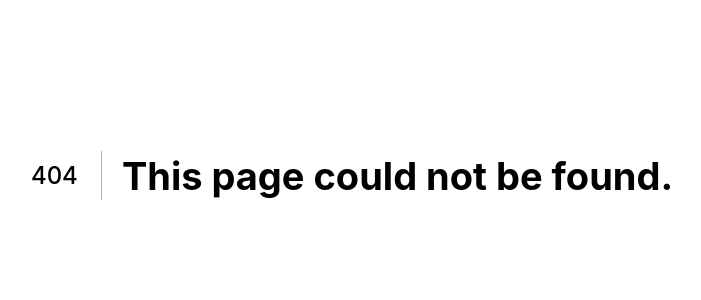
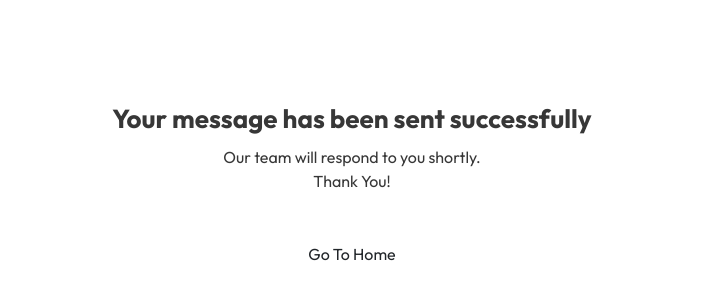
Before and after one commit to rohit9096/Intime-netlify, a Next.js app: page /Thankyou in a window 1280 px wide. Before the commit this address had no page. Shown: the part 224-524 px from the top of the page, without its empty margins (288-989 px from the left). Built offline with nearby package versions, Linux system fonts and the light colour scheme.

Commit message:
updating contact form

```diff
--- a/components/Contact/contactInfo.js
+++ b/components/Contact/contactInfo.js
@@ -32,7 +32,7 @@ function ContactInfo() {
                                 </div>
                             </div>
                             <div className='col-lg-12 col-xs-12 contact-form-div px-5 pt-5 pb-3 mt-5 sm-px-1'>
-                                    <form className='px-0' name="contact-form" method="POST" data-netlify="true" onSubmit="submit" netlify-honeypot="bot-field">
+                                    <form className='px-0' name="contact-form" method="POST" data-netlify="true" onSubmit="submit" netlify-honeypot="bot-field" action='/Thankyou'>
                                         <input type="hidden" name="form-name" value="contact-form" />
                                         <div className='row'>
                                             <div className="col-lg-6 col-xs-12 mb-4">
@@ -45,10 +45,10 @@ function ContactInfo() {
 
                                         <div className='row'>
                                             <div className="col-lg-12 col-xs-12 mb-4">
-                                                <textarea className="form-control rounded-0" id="Message" rows="3" placeholder='Message'></textarea>
+                                                <textarea className="form-control rounded-0" id="Message" name='Message' rows="3" placeholder='Message'></textarea>
                                             </div>
                                         </div>
-                                        <p class="hidden">
+                                        <p class="hidden d-none">
                                             <label>
                                             Don't fill this out if you're human: <input name="bot-field" />
                                             </label>
--- /dev/null
+++ b/pages/Thankyou.js
@@ -0,0 +1,26 @@
+function Thankyou() {
+    return ( <>
+
+    <div class="container thanks-container d-flex justify-content-center vh-100">
+                <div class="row d-flex flex-column  justify-content-center align-items-center">
+                    <div class="col-12 px-4 text-center">
+                    <div class="check-circle pb-4">
+                        {/* <img src="./Assets/thankyou-msg.png" alt="thank-you-check" width="25%" /> */}
+                    </div>
+                    <div>
+                        <h6 class="thankyou-title">Your message has been sent successfully</h6>
+                        <p class="thankyou-desc pb-4">Our team will respond to you shortly. <br />Thank You!</p>
+                        <a href="/">
+                        <button class="btn banner-ani-btn anibutton anibtnred rad-btn py-2">Go To Home</button>
+                    </a>
+                    </div>
+
+                </div>
+
+            </div>
+    </div>
+
+    </> );
+}
+
+export default Thankyou;
```
